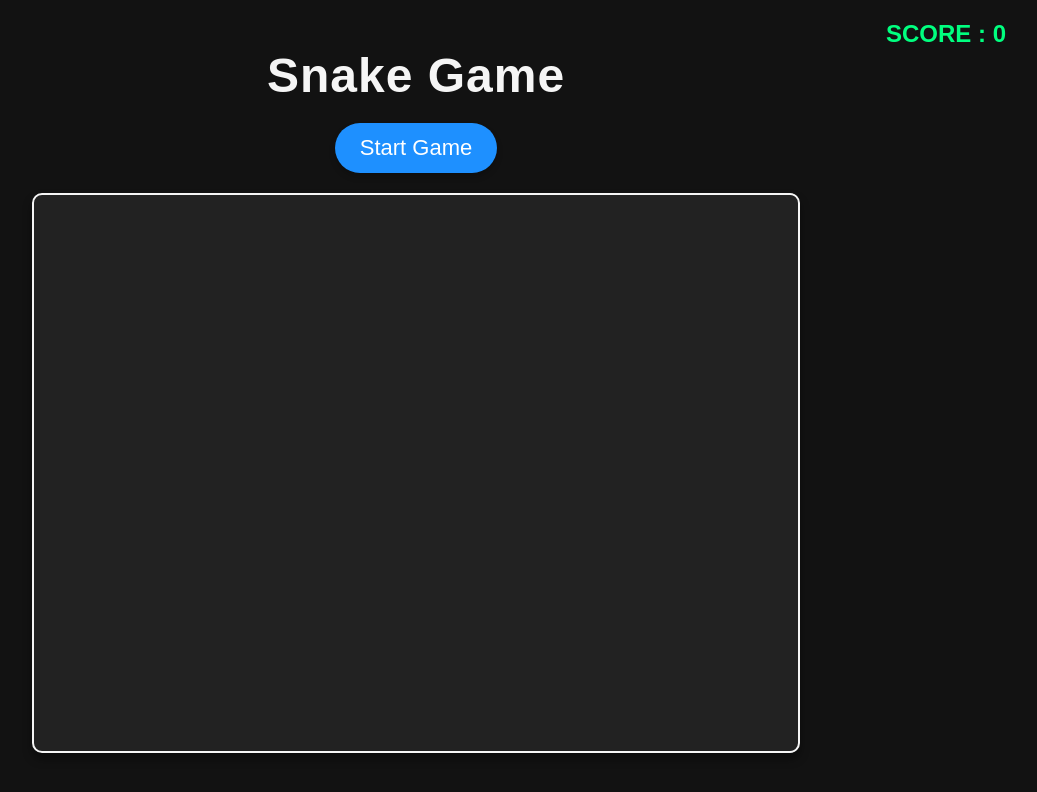
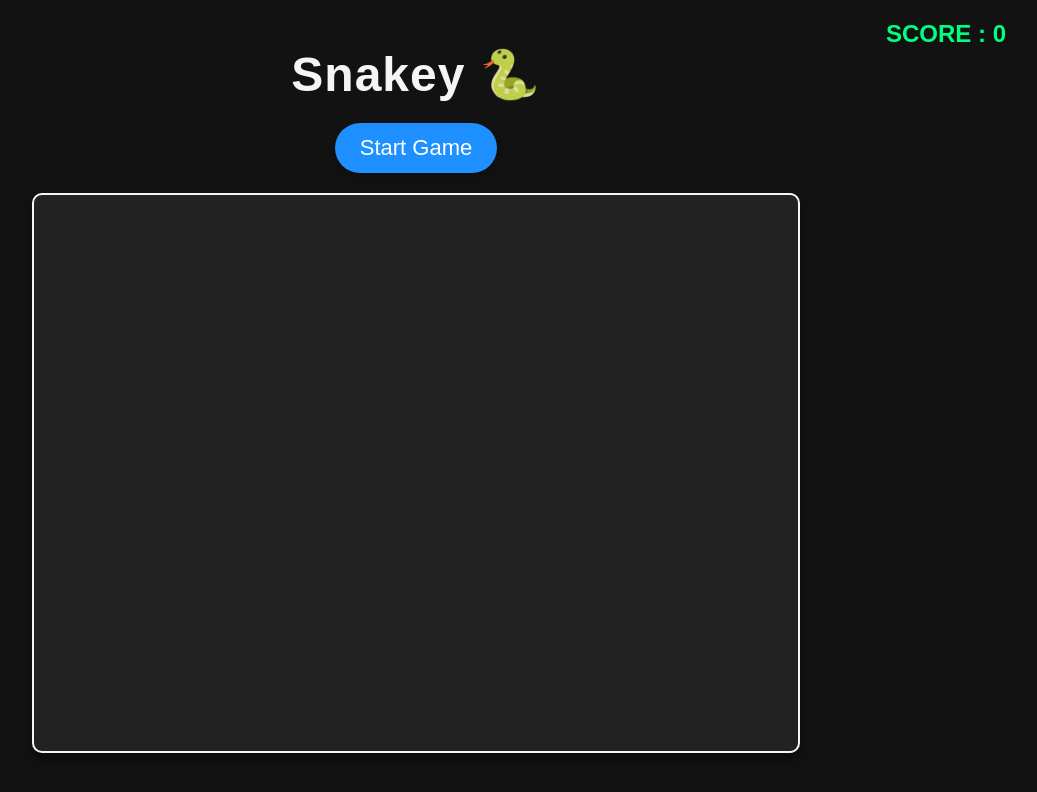
Before and after one commit to RiteshS1/Snake-Game, a plain HTML site: page index.html in a window 1280 px wide. Shown: the whole page, without its empty margins (224-1261 px from the left). Drawn offline with Linux system fonts and the light colour scheme.

Commit message:
Update index.html

```diff
--- a/index.html
+++ b/index.html
@@ -9,7 +9,7 @@
 </head>
 <body>
     <div class="container">
-        <h1 class="heading">Snake Game</h1>
+        <h1 class="heading">Snakey 🐍</h1>
         <button id="startButton" class="start-button">Start Game</button>
         <div id="score">SCORE : 0</div>
         <div id="board" class="board"></div>
```
